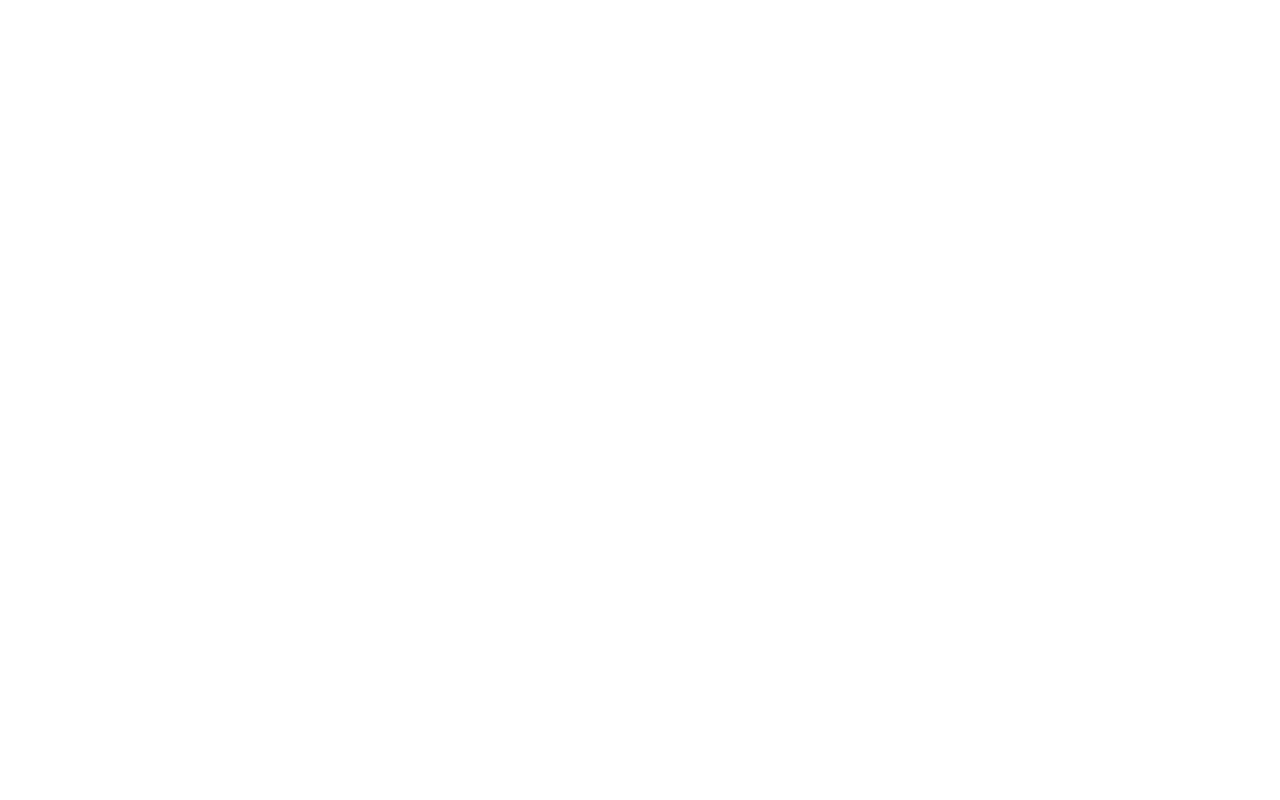
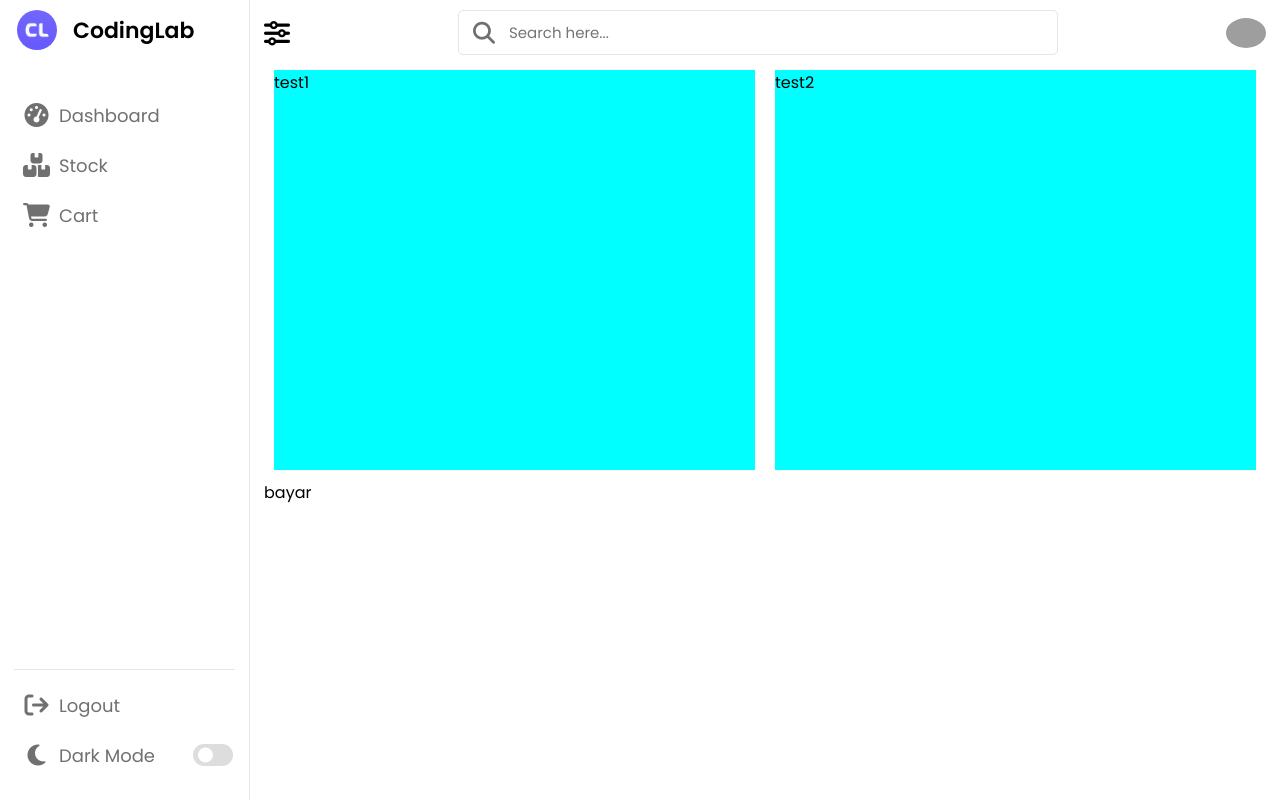
Before and after one commit to NcullPurnama/ini_gudang, a website: page html/payment.html in a window 1280 px wide. Drawn offline with Linux system fonts and the light colour scheme; grey boxes are pictures that could not be loaded.

Commit message:
some change

```diff
--- a/css/style.css
+++ b/css/style.css
@@ -368,6 +368,52 @@ nav.close ~ .dashboard .top {
   color: var(--text-color);
 }
 
+.button{
+  display: flex;
+  justify-content: center;
+  align-items: center;
+  gap: 20px;
+  margin: 10px;
+}
+
+.button a{
+  text-decoration: none;
+  color: white;
+  padding: 10px 20px;
+  background-color: #0e4bf1;
+  border: none;
+  border-radius: 5px;
+  display: inline-block;
+}
+
+#payment{
+  display: flex;
+  justify-content: space-between;
+  align-items: flex-start;
+  flex-wrap: wrap;
+}
+
+.detail_barang{
+  background-color: #00ffff;
+  margin: 10px;
+  flex: 1;
+  height: 50vh;
+}
+
+.detail_harga{
+  background-color: #00ffff;
+  margin: 10px;
+  flex: 1;
+  height: 50vh;
+  width: 20%;
+}
+
+.bayar{
+  align-self: flex-end;
+  margin-top: auto;
+  flex: 1;
+}
+
 @media (max-width: 1000px) {
   nav {
     width: 73px;
--- a/html/kwitansi.html
+++ b/html/kwitansi.html
@@ -0,0 +1,38 @@
+<!DOCTYPE html>
+<html>
+    <head>
+        <meta charset="UTF-8">
+        <meta http-equiv="X-UA-Compatible" content="IE=edge">
+        <meta name="viewport" content="width=device-width, initial-scale=1.0">
+
+        <!----======== CSS ======== -->
+        <link rel="stylesheet" href="/css/style.css">
+
+        <!----===== Iconscout CSS ===== -->
+        <link rel="stylesheet" href="https://cdnjs.cloudflare.com/ajax/libs/font-awesome/6.3.0/css/all.min.css">
+        <title>Kwitansi</title>
+
+        <style>
+            /* Tambahkan beberapa CSS untuk mempercantik tampilan kwitansi */
+            body {
+                font-family: Arial, sans-serif;
+            }
+            .container {
+                max-width: 400px;
+                margin: 0 auto;
+            }
+        </style>
+    </head>
+
+    <body>
+        <div class="container">
+            <h2>KWITANSI</h2>
+            <p>Nama: John Doe</p>
+            <p>Alamat: Jalan Contoh No. 123</p>
+            <p>Tanggal: 30 Oktober 2023</p>
+            <p>Jumlah: $100.00</p>
+        </div>
+        <script src="html2pdf.js"></script>
+        <script src="script.js"></script>
+    </body>
+</html>
--- a/html/payment.html
+++ b/html/payment.html
@@ -0,0 +1,92 @@
+<!DOCTYPE html>
+<html lang="en">
+<head>
+    <meta charset="UTF-8">
+    <meta http-equiv="X-UA-Compatible" content="IE=edge">
+    <meta name="viewport" content="width=device-width, initial-scale=1.0">
+
+    <!----======== CSS ======== -->
+    <link rel="stylesheet" href="/css/style.css">
+
+    <!----===== Iconscout CSS ===== -->
+    <link rel="stylesheet" href="https://cdnjs.cloudflare.com/ajax/libs/font-awesome/6.3.0/css/all.min.css">
+
+    <title>Payment</title>
+</head>
+<body>
+    <nav>
+        <div class="logo-name">
+            <div class="logo-image">
+                <img src="/Images/logo.png" alt="">
+            </div>
+
+            <span class="logo_name">CodingLab</span>
+        </div>
+
+        <div class="menu-items">
+            <ul class="nav-links">
+                <li><a href="/html/dashboard.html">
+                    <i class="fa-solid fa-gauge-high"></i>
+                    <span class="link-name">Dashboard</span>
+                </a></li>
+                <li><a href="/html/stock.html">
+                    <i class="fa-solid fa-boxes-stacked"></i>
+                    <span class="link-name">Stock</span>
+                </a></li>
+                <li><a href="/html/payment.html">
+                    <i class="fa-solid fa-cart-shopping"></i>
+                    <span class="link-name">Cart</span>
+                </a></li>
+            </ul>
+
+            <ul class="logout-mode">
+                <li><a href="#">
+                    <i class="fa-solid fa-arrow-right-from-bracket"></i>
+                    <span class="link-name">Logout</span>
+                </a></li>
+
+                <li class="mode">
+                    <a href="#">
+                        <i class="fa-solid fa-moon"></i>
+                    <span class="link-name">Dark Mode</span>
+                </a>
+
+                <div class="mode-toggle">
+                  <span class="switch"></span>
+                </div>
+            </li>
+            </ul>
+        </div>
+    </nav>
+
+    <section class="dashboard">
+        <div class="top">
+          <i class="fa-solid fa-sliders"></i>
+
+          <div class="search-box">
+            <i class="fa-solid fa-magnifying-glass"></i>
+            <input type="text" placeholder="Search here..." />
+          </div>
+
+          <img src="/images/profile.jpg" alt="" />
+        </div>
+
+        <!-- <iframe src="/html/etc/header.html" width="100%" height="100"></iframe> -->
+
+        <div class="dash-content" id="payment">
+            <div class="detail_barang">
+                test1
+            </div>
+            <div class="detail_harga">
+                test2
+            </div>
+        </div>
+
+        <a class="bayar">
+            bayar
+        </a>
+      </section>
+
+    <script src="/script/script.js"></script>
+</body>
+</html>
```
Also changed, not shown: html/stock.html (+28 -7 lines).
